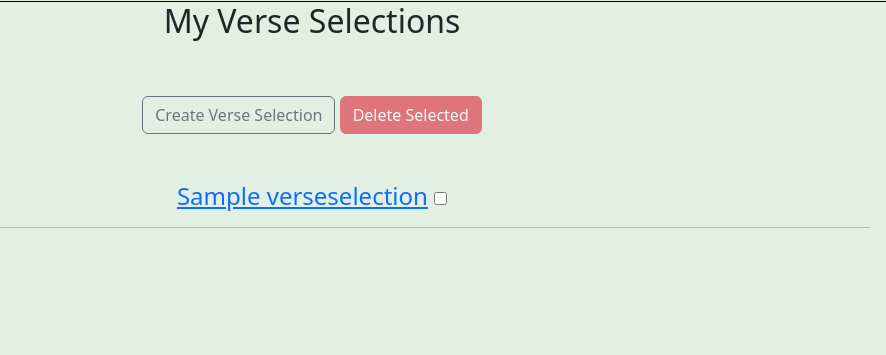
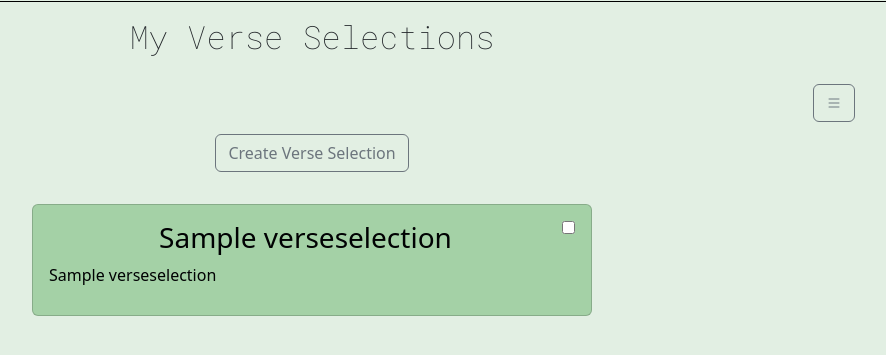
Before and after one commit to SholaAguns/QuranStudyBuddy, a Django app: page /quran/verse_selections in a window 1280 px wide. Shown: the part 55-410 px from the top of the page, without its empty margins (328-1214 px from the left). Run offline with Django 5.2, Linux system fonts and the light colour scheme; a user stored in the database is signed in; tables that the repository leaves empty hold one stand-in row (values such as "Sample post"); data that the repository does not hold is empty; some libraries are stand-ins or nearby versions; some web fonts are replaced.

Commit message:
-Chapters List-Chapter Detail-Verse Detail-VerseSelection Form-VerseSelection List-VerseSelection Detail Started

```diff
--- a/quran/templates/quran/chapter_word_list.html
+++ b/quran/templates/quran/chapter_word_list.html
@@ -3,7 +3,7 @@
 {% load static %}
 
 {% block content %}
-<link href="{% static 'css/quran/verses_style.css' %}" rel="stylesheet"/>
+<link href="{% static 'css/quran_style.css' %}" rel="stylesheet"/>
 <div class="jumbotron chapter_heading container">
   <a href="{% url 'quran:chapter_detail' pk=chapter.id %}">
     <h2 id="chapter-name">
@@ -11,11 +11,9 @@
     </h2>
   </a>
 </div>
-<hr>
-
 <div class="container">
   <h3>Words</h3>
-  <div  align="center">
+  <div class="quran_words">
     {% for word in words %}
         <div class="card my-3">
             <div class="card-body">
--- a/quran/templates/quran/verseselection_confirm_delete.html
+++ b/quran/templates/quran/verseselection_confirm_delete.html
@@ -1,6 +1,7 @@
 {% extends "base.html" %}
 {% load static %}
 {% block content %}
+<link href="{% static 'css/quran_style.css' %}" rel="stylesheet"/>
 <div align="center" style="padding-top: 100px;">
 	<div class="container budget_heading" style="padding-bottom: 50px;">
         <h2 >{{ verseselection.title }}</h2>
--- a/quran/templates/quran/verseselection_form.html
+++ b/quran/templates/quran/verseselection_form.html
@@ -3,8 +3,10 @@
 {% load django_bootstrap5 %}
 
 {% block content %}
-<div class="container" >
-    <h2>Verse Selection form</h2><br><br>
+<link href="{% static 'css/quran_style.css' %}" rel="stylesheet"/>
+<div class="container verse_selection_form_page" >
+    <h2 class="page_title">Verse Selection form</h2>
+
          <form id="verse_selection_form" method="POST" enctype="multipart/form-data">
             {% csrf_token %}
             <div class="mb-3">
--- a/quran/templates/quran/verseselection_list.html
+++ b/quran/templates/quran/verseselection_list.html
@@ -3,33 +3,41 @@
 {% load django_bootstrap5 %}
 
 {% block content %}
-<link href="{% static 'css/quran/verseselection.css' %}" rel="stylesheet"/>
-<div class="container budget_heading" >
-        <h2>My Verse Selections</h2>
-</div>
+<link href="{% static 'css/quran_style.css' %}" rel="stylesheet"/>
+<div class="container quran_page" >
+    <h2 class="page_title">My Verse Selections</h2>
+
     {% if user.is_authenticated %}
-        <div id="controls" class="container" align="center">
-        <br><br>
-        <a href="{% url 'quran:verse_selection_form' %}" role="button" class="btn btn-outline-secondary w-80">Create Verse Selection</a>
-        <button type="submit" class="btn btn-danger" id="delete_selected_button" disabled>Delete Selected</button>
-        </div><br><br>
+    <div class="dropdown options_controls" align="right">
+      <button class="btn btn-outline-secondary" type="button" id="dropdownMenuButton2" data-bs-toggle="dropdown" aria-expanded="false">
+        <i class="bi bi-list"></i>
+      </button>
+      <ul class="dropdown-menu" aria-labelledby="dropdownMenuButton">
+        <li><a class="dropdown-item" id="select_all_button" href="#">Select All</a></li>
+        <li><a class="dropdown-item" id="delete_selected_button" href="#" disabled>Delete</a></li>
+      </ul>
+    </div>
+    <div class="container controls">
+      <a href="{% url 'quran:verse_selection_form' %}" role="button" class="btn btn-outline-secondary w-80">Create Verse Selection</a>
+    </div>
     {% endif %}
-<div class="container" align="center">
-  <form id="delete_selected_form" method="POST" action="{% url 'quran:delete_verse_selections' %}">
-      {% csrf_token %}
-      <div id="selection-list">
-          {% for selection in object_list %}
-          <div class="verse_selection_item">
-              <h4>
-                <a href="{% url 'quran:verse_selection_detail' pk=selection.id %}">{{ selection.title }}</a>
-                <input  type="checkbox" name="selected_verse_selections" value="{{ selection.id }}" class="checkbox">
-              </h4>
-              <hr>
-          </div>
-          {% endfor %}
-      </div>
-  </form>
-
+  <div class="container d-flex flex-column align-items-center" id="vs_list">
+    {% for selection in object_list %}
+    <div class="card my-3 verse_selection_item">
+        <a href="{% url 'quran:verse_selection_detail' pk=selection.id %}">
+            <div class="card-body">
+              <div class="text-end">
+                <input type="checkbox" name="selected_phrases" value="{{ selection.id }}" class="checkbox vs_list_checkbox">
+              </div>
+                <h3 class="card-title phrase_text">
+                  {{ selection.title}}
+                </h3>
+                  <p class="card-text text-start phrase_translation" >{{selection.title }}</p>
+            </div>
+        </a>
+    </div>
+    {% endfor %}
+  </div>
 </div>
 <script src="{% static 'js/delete_selected.js' %}"></script>
 {% endblock %}
--- a/quran/templates/quran/verseselection_word_list.html
+++ b/quran/templates/quran/verseselection_word_list.html
@@ -3,7 +3,7 @@
 {% load django_bootstrap5 %}
 
 {% block content %}
-<link href="{% static 'css/quran/verseselection.css' %}" rel="stylesheet"/>
+<link href="{% static 'css/quran_style.css' %}" rel="stylesheet"/>
 <div class="jumbotron chapter_heading container">
   <a href="{% url 'quran:verse_selection_detail' pk=verseselection.id %}"><h2 id="verseselection_title">
     <h2 id="chapter-name">
--- a/static/css/quran_style.css
+++ b/static/css/quran_style.css
@@ -1,3 +1,7 @@
+.quran_page{
+  margin-top: 1rem;
+}
+
 .bi-volume-up{
 font-size: 18px;
 }
@@ -8,7 +12,7 @@ font-size: 30px;
     text-decoration: none;
     color: black;
 }
-.audio_controls{
+.quran_audio_controls{
     font-size: 20px;
 }
 #play-button {
@@ -24,3 +28,83 @@ font-size: 30px;
 .selection-checkbox{
   float: right;
 }
+
+
+.quran_words{
+
+}
+
+#chapter_list_table{
+
+}
+
+#chapter_list_page{
+
+}
+
+#chapter_detail_page{
+
+}
+
+.quran_translation_controls{
+  margin-bottom: 2rem;
+}
+
+#chapter_words_link{
+
+}
+
+.reciter_form{
+  margin-top: 1rem;
+}
+
+.translation_form{
+  margin-top: 1rem;
+}
+
+#chapter_verses{
+
+}
+
+.verse_card_wrapper{
+
+}
+
+#verse_selection_form_page{
+
+}
+
+#verse_selection_form{
+
+}
+
+#play-button {
+  border-radius: 8;
+  opacity: 80%
+}
+
+#pause-button{
+
+}
+
+#vs_list{
+}
+
+.verse_selection_item{
+  width: auto;
+  background-color: #A4D1A6;
+  text-align: center;
+  color: white;
+  text-decoration: none;
+  height: 7rem;
+  width: 35rem;
+}
+
+a{
+  text-decoration: none;
+  color: #010203;
+}
+.vs_list_checkbox{
+
+  float: right;
+}
--- a/static/css/style.css
+++ b/static/css/style.css
@@ -35,6 +35,7 @@
   font-optical-sizing: auto;
   font-weight: 5;
   font-style: bold;
+  margin-top: 1rem;
 }
 
 .roboto-mono-font-5 {
--- a/todo.txt
+++ b/todo.txt
@@ -1,6 +1,9 @@
 - Update Verse Selection
 - Save Form options
 - favicon
+- VS List pagination and search
+- search by tag and category
+- Fitering by tag and category and name etc
 - fix unanwsered for non-audio
 - flashcard verse details
 - User stats
--- a/todo_design.txt
+++ b/todo_design.txt
@@ -5,11 +5,7 @@
 -Chapters List
 -Chapter Detail
 -Verse Detail
-
 -VerseSelection Form
-
 -VerseSelection List
-
 -VerseSelection Detail
-
 -VerseSelection Confirm Delete
```
Also changed, not shown: quran/templates/quran/chapter_detail.html (+13 -14 lines), quran/templates/quran/chapter_list.html (+5 -5 lines), quran/templates/quran/verse_detail.html (+13 -9 lines), quran/templates/quran/verseselection_detail.html (+20 -17 lines).
